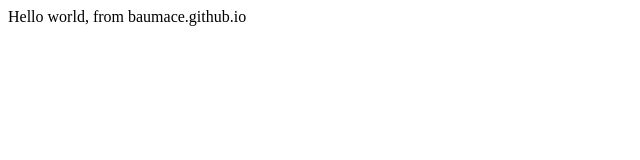
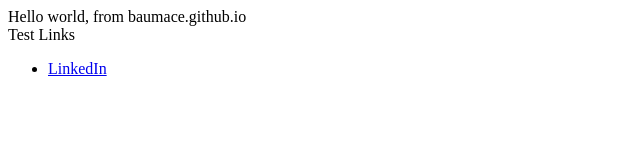
Before and after one commit to baumace/baumace.github.io, a plain HTML site: page index.html in a window 1280 px wide. Shown: the whole page, without its empty margins (0-640 px from the left). Drawn offline with Linux system fonts and the light colour scheme.

Commit message:
test code change

```diff
--- a/index.html
+++ b/index.html
@@ -2,5 +2,12 @@
 <div>
 	Hello world, from baumace.github.io
 </div>
+<div>
+	Test Links
+	<ul>
+		<li><a href="https://www.linkedin.com/in/jay-ace-baum/">LinkedIn</a>
+		</li>
+	</ul>
+</div>
 
 </html>
```
